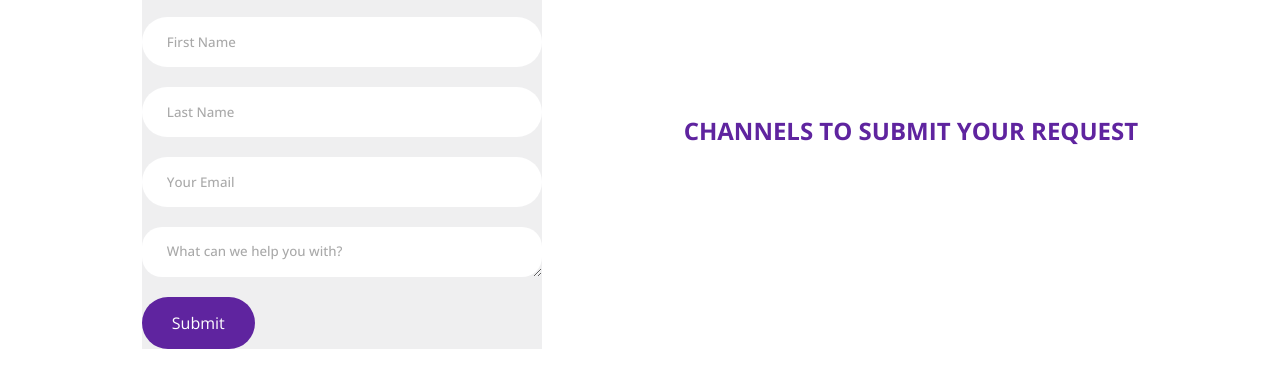
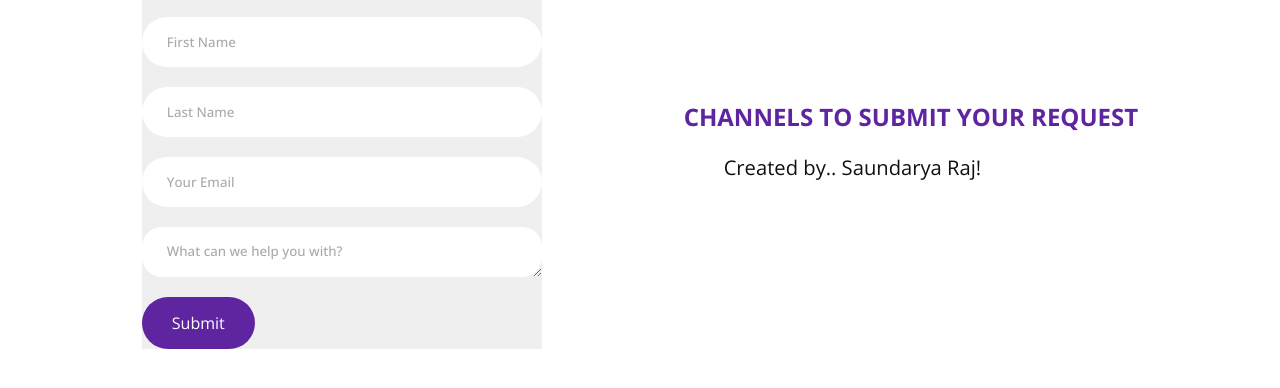
Before and after one commit to Saundarya-2604/Sample, a plain HTML site: page html/Contact_Us/contact_us.html in a window 1280 px wide. Shown: the part 272-660 px from the top of the page. Drawn offline with nearby package versions, Linux system fonts and the light colour scheme; files whose address does not match are found by name.

Commit message:
Update contact_us.html

```diff
--- a/html/Contact_Us/contact_us.html
+++ b/html/Contact_Us/contact_us.html
@@ -99,6 +99,7 @@
 <div class="contact-right">
 
        <h4>CHANNELS TO SUBMIT YOUR REQUEST</h4>
+ <p>Created by.. Saundarya Raj!</p>
 <!--
        <img src="../../images/contact_us_engage_hap.png" alt="">
          <br>
```
